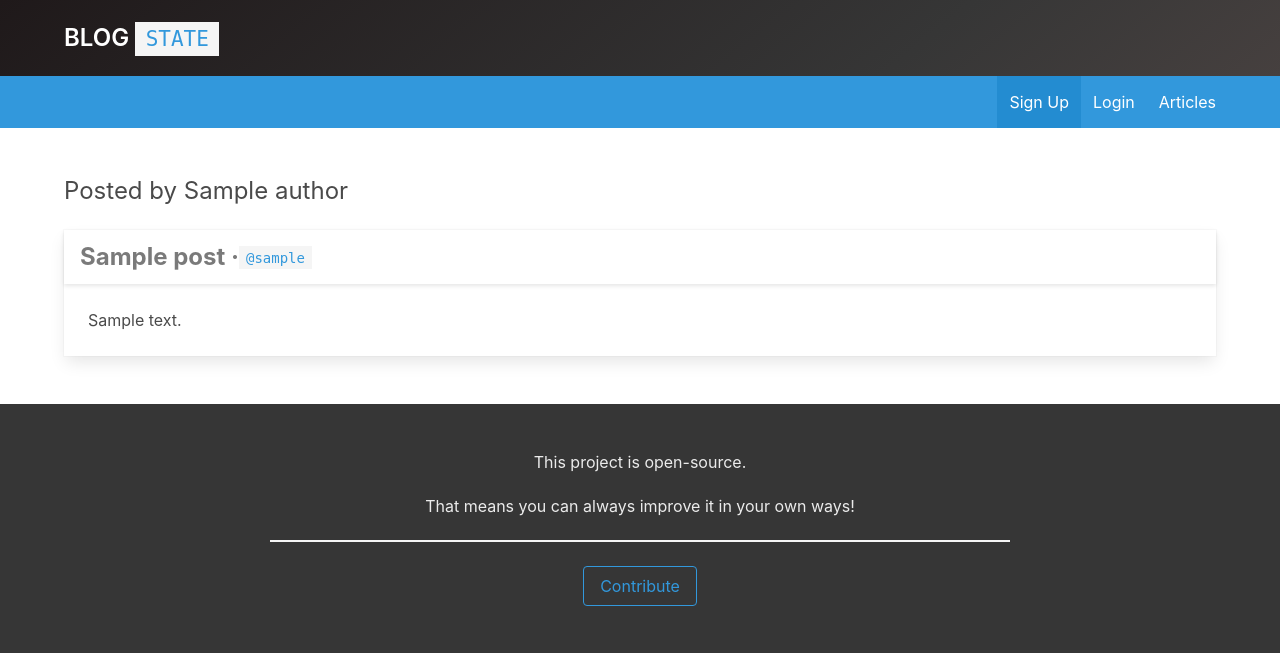
After one commit to roshnet/blogstate-refactor, a Flask app: template blogstate/templates/view.html in a window 1280 px wide. The commit adds this page. Shown: the top 653 px of the page. Run offline with Flask 2, Linux system fonts and the light colour scheme; the template is opened without the code that fills it: most values are stand-ins (such as "Sample title", 1, 10 or a date in 2020).

Commit message:
feat: Enable fetching post with URL

```diff
--- a/blogstate/routes/general/__init__.py
+++ b/blogstate/routes/general/__init__.py
@@ -4,3 +4,4 @@ Route definitions for public routes.
 
 import blogstate.routes.general.home
 import blogstate.routes.general.blog
+import blogstate.routes.general.viewpost
--- a/blogstate/templates/base.html
+++ b/blogstate/templates/base.html
@@ -35,6 +35,7 @@
 <!-- Content blocks -->
 {% block login %}{% endblock %}
 {% block signup %}{% endblock %}
+{% block viewpost %}{% endblock %}
 {% block posts %}{% endblock %}
 
 {% endblock %}
--- /dev/null
+++ b/blogstate/templates/view.html
@@ -0,0 +1,34 @@
+{% if user %}
+    {% extends "inside.html" %}
+{% else %}
+    {% extends "base.html" %}
+{% endif %}
+
+{% block viewpost %}
+
+<section class="section">
+    <div class="container">
+        <h2 class="subtitle is-4">Posted by {{ post.author.name }}</h2>
+        <div class="card">
+            <header class="card-header">
+                <p class="card-header-title subtitle is-4 has-text-grey">
+                    {{ post.post.title }}
+                    &middot;
+                    <span class="subtitle is-6">
+                        <code>
+                            <a href="#" class="has-text-info">
+                                @{{ post.author.username }}
+                            </a>
+                        </code>
+                    </span>
+                </p>
+            </header>
+            <div class="card-content">
+                <div class="content">
+                    {{ post.post.body }}
+                </div>
+            </div>
+        </div>
+    </div>
+</section>
+{% endblock %}
```
Also changed, not shown: blogstate/api/__init__.py (+7 -0 lines), blogstate/routes/general/viewpost.py (added, +12 -0 lines).
